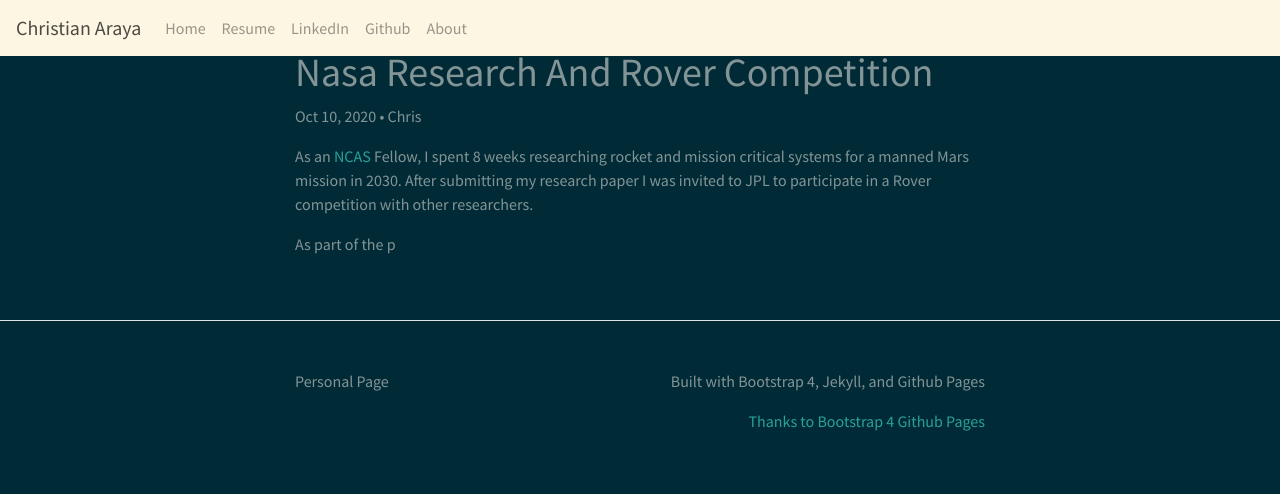
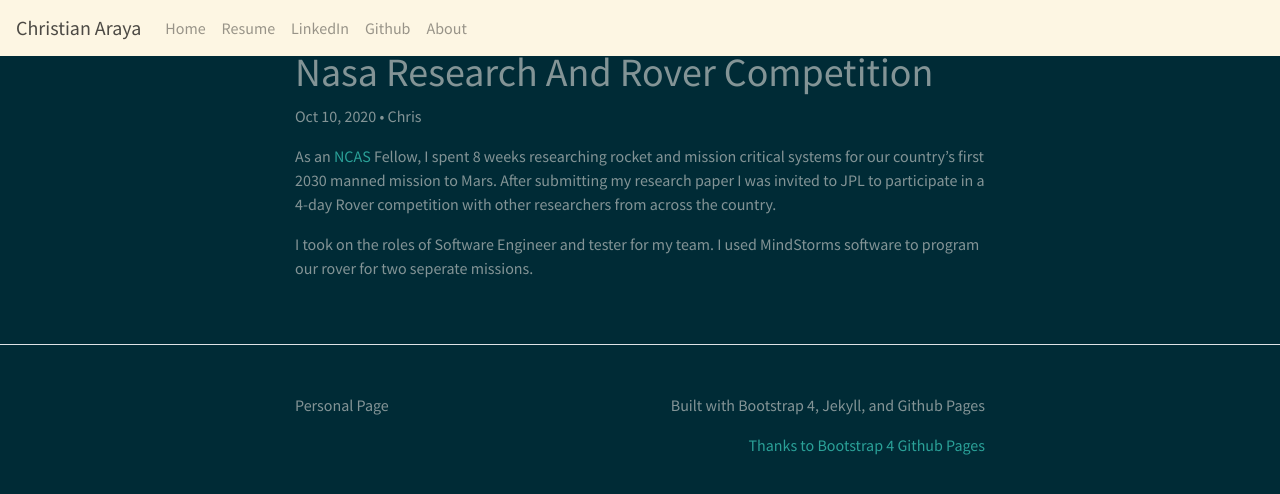
Before and after one commit to christian-araya/christian-araya.github.io, a Jekyll site: the page built from _posts/2020-10-10-NASA-Research-and-Rover-Competition.md, in a window 1280 px wide. Shown: the top 494 px of the page. Built offline with Jekyll 4.4.1, drawn with Linux system fonts in a browser that asks for light colours.

Commit message:
Update 2020-10-10-NASA-Research-and-Rover-Competition.md

```diff
--- a/_posts/2020-10-10-NASA-Research-and-Rover-Competition.md
+++ b/_posts/2020-10-10-NASA-Research-and-Rover-Competition.md
@@ -4,6 +4,6 @@ author: Chris
 ---
 
 
-As an [NCAS](https://www.nasa.gov/stem/murep/projects/ncas.html) Fellow, I spent 8 weeks researching rocket and mission critical systems for a manned Mars mission in 2030. After submitting my research paper I was invited to JPL to participate in a Rover competition with other researchers.
+As an [NCAS](https://www.nasa.gov/stem/murep/projects/ncas.html) Fellow, I spent 8 weeks researching rocket and mission critical systems for our country's first 2030 manned mission to Mars. After submitting my research paper I was invited to JPL to participate in a 4-day Rover competition with other researchers from across the country.
 
-As part of the p
+I took on the roles of Software Engineer and tester for my team. I used MindStorms software to program our rover for two seperate missions.
```
